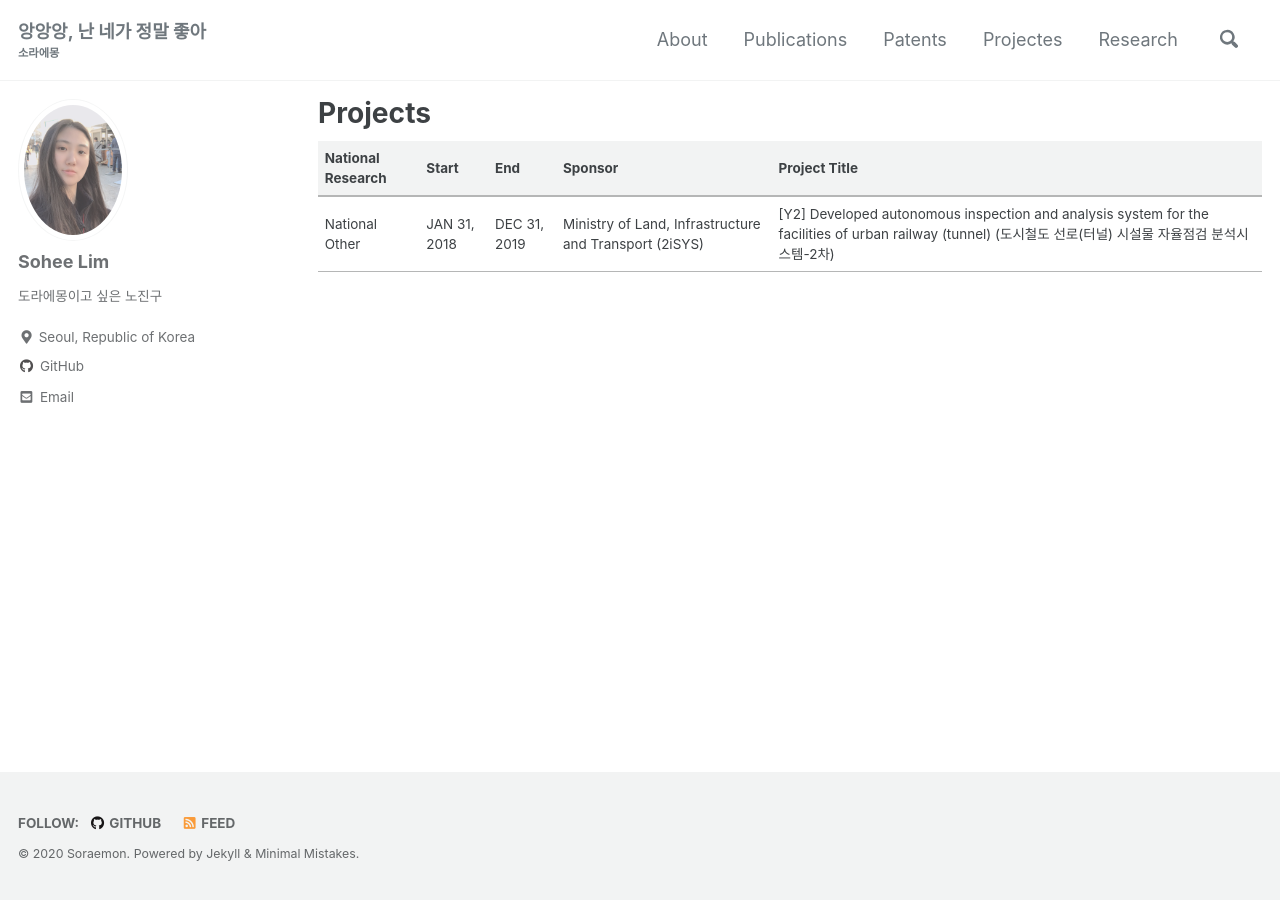
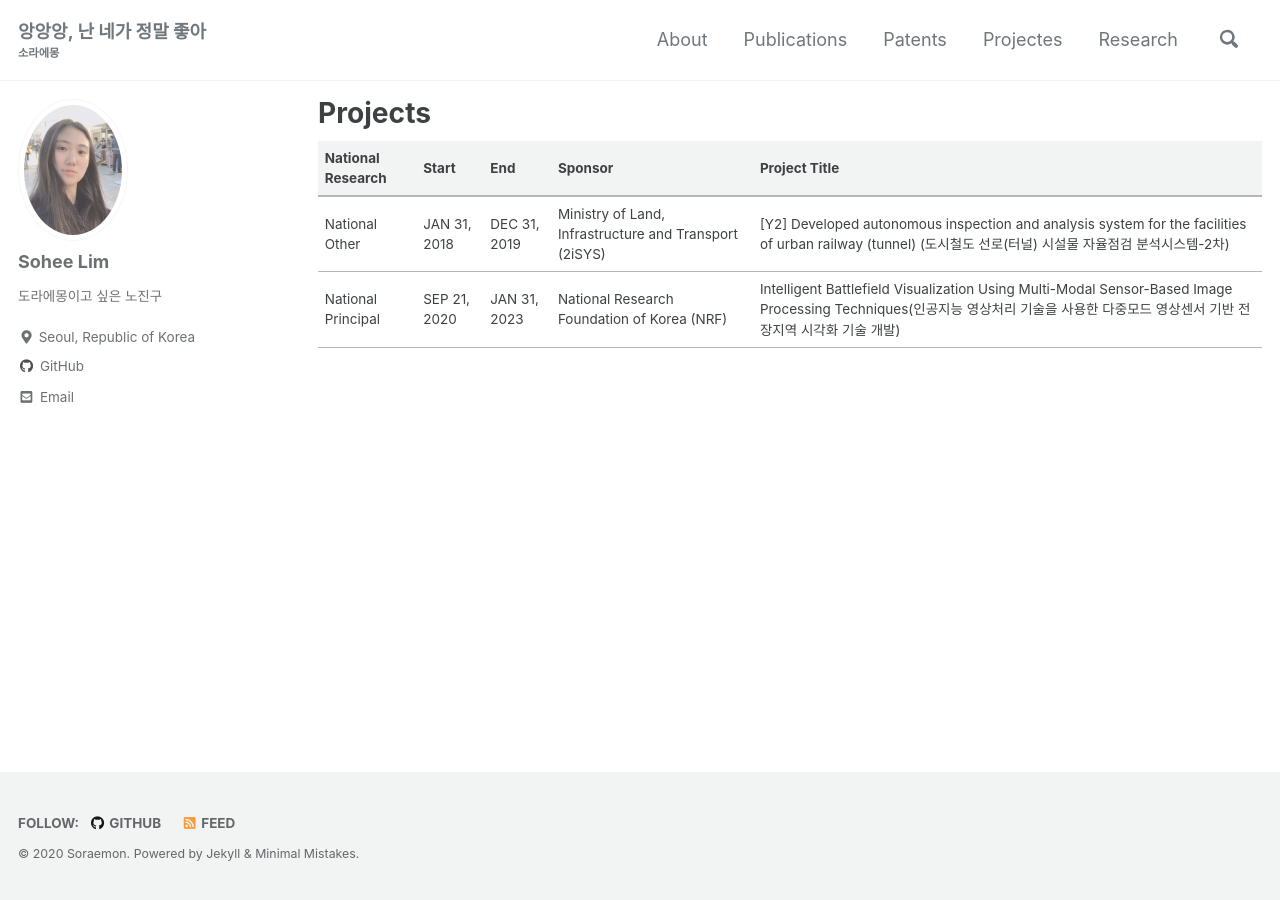
Before and after one commit to sohee-zoe/sohee-zoe.github.io, a Jekyll site: the page built from _pages/projects.md, in a window 1280 px wide. Built offline with Jekyll 4.4.1, drawn with Linux system fonts in a browser that asks for light colours; cached includes are drawn as plain includes.

Commit message:
Update projects.md

```diff
--- a/_pages/projects.md
+++ b/_pages/projects.md
@@ -11,3 +11,4 @@ layout: single
 |National Research|Start|End|Sponsor|Project Title|
 |---|---|---|---|---|
 |National Other|JAN 31, 2018|DEC 31, 2019|Ministry of Land, Infrastructure and Transport (2iSYS)|[Y2] Developed autonomous inspection and analysis system for the facilities of urban railway (tunnel) (도시철도 선로(터널) 시설물 자율점검 분석시스템-2차)|
+|National Principal	|SEP 21, 2020|JAN 31, 2023|National Research Foundation of Korea (NRF)|Intelligent Battlefield Visualization Using Multi-Modal Sensor-Based Image Processing Techniques(인공지능 영상처리 기술을 사용한 다중모드 영상센서 기반 전장지역 시각화 기술 개발)|
```
